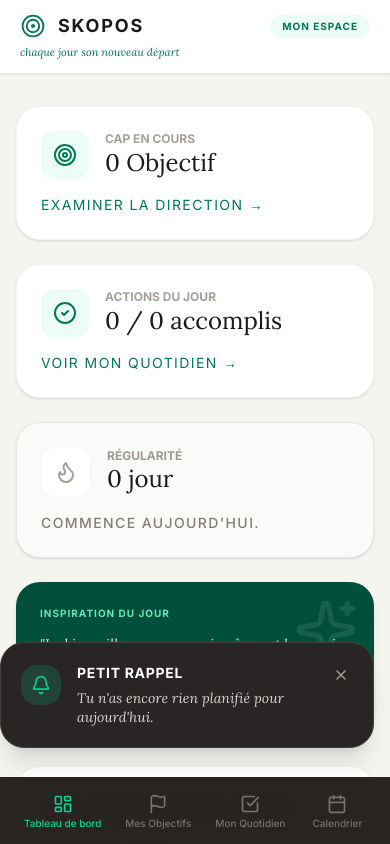
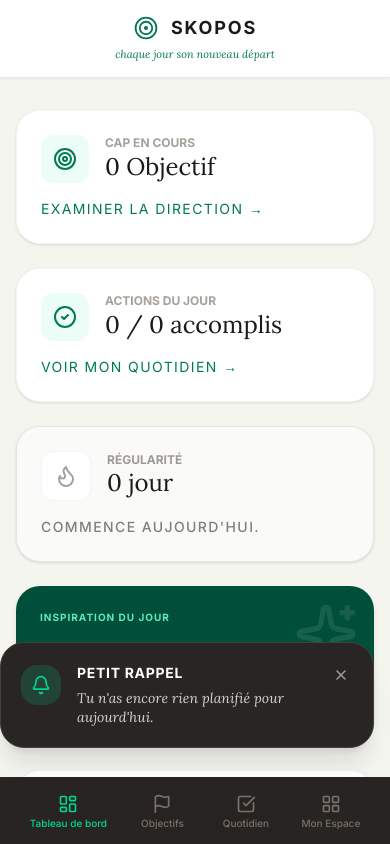
Before and after one commit to quoidireseo-crypto/objectif, a React (Vite) app: page / in a window 390 px wide. Built offline with nearby package versions, Linux system fonts and the light colour scheme.

Commit message:
feat(ui): redesign mobile header and add space menu
Update mobile header layout for a cleaner look and introduce a menu for secondary views in the sidebar to improve navigation ergonomics.

```diff
--- a/src/App.tsx
+++ b/src/App.tsx
@@ -50,13 +50,10 @@ export default function App() {
 
       <div className="flex-1 flex flex-col h-[100dvh] md:ml-64 relative overflow-hidden">
         {/* Mobile Top Header */}
-        <header className="md:hidden flex flex-col px-5 py-3 bg-white border-b border-stone-200 shrink-0 z-40 shadow-xs">
-          <div className="flex items-center justify-between w-full">
-            <div className="flex items-center gap-3">
-              <SkoposLogo className="text-[#047857]" size={26} />
-              <span className="text-lg font-sans font-bold tracking-widest text-[#1C1917]">SKOPOS</span>
-            </div>
-            <span className="text-[10px] font-sans font-bold tracking-widest text-[#047857] uppercase bg-emerald-50 px-3 py-1 rounded-full">Mon Espace</span>
+        <header className="md:hidden flex flex-col items-center justify-center px-5 py-3.5 bg-white border-b border-stone-200 shrink-0 z-40 shadow-xs text-center">
+          <div className="flex items-center gap-3">
+            <SkoposLogo className="text-[#047857]" size={26} />
+            <span className="text-lg font-sans font-bold tracking-widest text-[#1C1917]">SKOPOS</span>
           </div>
           <p className="text-[11px] text-[#047857] font-serif italic mt-1">chaque jour son nouveau départ</p>
         </header>
--- a/src/components/Sidebar.tsx
+++ b/src/components/Sidebar.tsx
@@ -1,4 +1,5 @@
-import { LayoutDashboard, Flag, CheckSquare, BookHeart, PieChart, Settings, Calendar as CalendarIcon } from 'lucide-react';
+import { useState } from 'react';
+import { LayoutDashboard, Flag, CheckSquare, BookHeart, PieChart, Settings, Calendar as CalendarIcon, LayoutGrid, X } from 'lucide-react';
 import { ViewType } from '../types';
 import { SkoposLogo } from './SkoposLogo';
 
@@ -8,6 +9,8 @@ interface SidebarProps {
 }
 
 export function Sidebar({ currentView, onChangeView }: SidebarProps) {
+  const [isSpaceMenuOpen, setIsSpaceMenuOpen] = useState(false);
+
   const navItems: { id: ViewType; label: string; icon: any }[] = [
     { id: 'dashboard', label: 'Tableau de bord', icon: LayoutDashboard },
     { id: 'goals', label: 'Mes Objectifs', icon: Flag },
@@ -18,8 +21,52 @@ export function Sidebar({ currentView, onChangeView }: SidebarProps) {
     { id: 'settings', label: 'Paramètres', icon: Settings },
   ];
 
+  // Secondary views grouped under "Mon Espace" on mobile
+  const spaceViews: { id: ViewType; label: string; description: string; icon: any; colorClass: string; iconColor: string }[] = [
+    {
+      id: 'calendar',
+      label: 'Calendrier',
+      description: 'Planifier et voir vos journées',
+      icon: CalendarIcon,
+      colorClass: 'bg-emerald-50 text-emerald-700 border-emerald-100',
+      iconColor: 'text-emerald-600'
+    },
+    {
+      id: 'journal',
+      label: 'Journal de bord',
+      description: 'Écrire vos pensées et intentions',
+      icon: BookHeart,
+      colorClass: 'bg-rose-50 text-rose-700 border-rose-100',
+      iconColor: 'text-rose-600'
+    },
+    {
+      id: 'review',
+      label: 'Mon Bilan',
+      description: 'Analyser l’évolution et les statistiques',
+      icon: PieChart,
+      colorClass: 'bg-amber-50 text-amber-700 border-amber-100',
+      iconColor: 'text-amber-600'
+    },
+    {
+      id: 'settings',
+      label: 'Paramètres',
+      description: 'Rappels, sauvegardes et configuration',
+      icon: Settings,
+      colorClass: 'bg-stone-100 text-stone-700 border-stone-200',
+      iconColor: 'text-stone-600'
+    },
+  ];
+
+  const handleSelectMobileView = (view: ViewType) => {
+    onChangeView(view);
+    setIsSpaceMenuOpen(false);
+  };
+
+  const isMoreSpaceActive = ['calendar', 'journal', 'review', 'settings'].includes(currentView);
+
   return (
     <>
+      {/* Desktop Sidebar (unchanged, clean, spacious) */}
       <aside className="hidden md:flex w-64 bg-stone-900 text-stone-200 h-screen flex-col fixed left-0 top-0 border-r border-stone-800 z-50">
         <div className="p-6 border-b border-stone-800">
           <h1 className="text-2xl font-sans tracking-widest font-bold text-white flex items-center gap-3">
@@ -37,7 +84,7 @@ export function Sidebar({ currentView, onChangeView }: SidebarProps) {
               <button
                 key={item.id}
                 onClick={() => onChangeView(item.id)}
-                className={`w-full flex items-center gap-3 px-4 py-3 rounded-xl transition-all duration-200 text-sm ${
+                className={`w-full flex items-center gap-3 px-4 py-3 rounded-xl transition-all duration-200 text-sm cursor-pointer ${
                   isActive
                     ? 'bg-emerald-500/10 text-emerald-400 font-medium'
                     : 'hover:bg-stone-800/60 text-stone-400 hover:text-stone-200'
@@ -55,27 +102,117 @@ export function Sidebar({ currentView, onChangeView }: SidebarProps) {
         </div>
       </aside>
 
-      {/* Mobile Bottom Navigation */}
-      <nav className="md:hidden fixed bottom-0 left-0 right-0 bg-stone-900/95 backdrop-blur-md border-t border-stone-800 flex overflow-x-auto hidden-scrollbar p-2 pb-[calc(0.5rem+env(safe-area-inset-bottom))] z-50">
-        <div className="flex justify-between min-w-max w-full px-2 gap-2">
-          {navItems.map((item) => {
-            const Icon = item.icon;
-            const isActive = currentView === item.id;
+      {/* Mobile Bottom Navigation (Highly optimized 4 primary tabs) */}
+      <nav className="md:hidden fixed bottom-0 left-0 right-0 bg-stone-900/95 backdrop-blur-md border-t border-stone-800 flex p-2 pb-[calc(0.5rem+env(safe-area-inset-bottom))] z-50 shadow-lg">
+        <div className="flex justify-around w-full px-2">
+          {/* Dashboard Tab */}
+          <button
+            onClick={() => handleSelectMobileView('dashboard')}
+            className={`flex flex-col items-center justify-center p-2 min-w-[4.5rem] transition-all duration-200 cursor-pointer ${
+              currentView === 'dashboard' ? 'text-emerald-400' : 'text-stone-500'
+            }`}
+          >
+            <LayoutDashboard className="w-5 h-5 mb-1 shrink-0" />
+            <span className="text-[10px] font-sans font-medium leading-none">Tableau de bord</span>
+          </button>
+
+          {/* Goals Tab */}
+          <button
+            onClick={() => handleSelectMobileView('goals')}
+            className={`flex flex-col items-center justify-center p-2 min-w-[4.5rem] transition-all duration-200 cursor-pointer ${
+              currentView === 'goals' ? 'text-emerald-400' : 'text-stone-500'
+            }`}
+          >
+            <Flag className="w-5 h-5 mb-1 shrink-0" />
+            <span className="text-[10px] font-sans font-medium leading-none">Objectifs</span>
+          </button>
+
+          {/* Tasks Tab */}
+          <button
+            onClick={() => handleSelectMobileView('tasks')}
+            className={`flex flex-col items-center justify-center p-2 min-w-[4.5rem] transition-all duration-200 cursor-pointer ${
+              currentView === 'tasks' ? 'text-emerald-400' : 'text-stone-500'
+            }`}
+          >
+            <CheckSquare className="w-5 h-5 mb-1 shrink-0" />
+            <span className="text-[10px] font-sans font-medium leading-none">Quotidien</span>
+          </button>
+
+          {/* Mon Espace Drawer Menu Tab */}
+          <button
+            onClick={() => setIsSpaceMenuOpen(true)}
+            className={`flex flex-col items-center justify-center p-2 min-w-[4.5rem] transition-all duration-200 cursor-pointer ${
+              isMoreSpaceActive ? 'text-emerald-400' : 'text-stone-500'
+            }`}
+          >
+            <LayoutGrid className="w-5 h-5 mb-1 shrink-0" />
+            <span className="text-[10px] font-sans font-medium leading-none">Mon Espace</span>
+          </button>
+        </div>
+      </nav>
+
+      {/* Sliding Bottom Drawer Sheet for mobile 'Mon Espace' */}
+      {isSpaceMenuOpen && (
+        <div className="md:hidden fixed inset-0 bg-stone-900/60 backdrop-blur-xs z-50 flex items-end justify-center animate-in fade-in duration-300">
+          {/* Backdrop Click Dismiss */}
+          <div
+            className="absolute inset-0 cursor-pointer"
+            onClick={() => setIsSpaceMenuOpen(false)}
+          />
+
+          <div className="relative w-full max-w-lg bg-[#F5F5F0] rounded-t-[2.5rem] border-t border-stone-200 p-6 pb-[calc(2rem+env(safe-area-inset-bottom))] shadow-2xl z-10 animate-in slide-in-from-bottom duration-300">
+            {/* Top Indicator Line */}
+            <div className="w-12 h-1 bg-stone-300 rounded-full mx-auto mb-5" />
+
+            <div className="flex items-center justify-between mb-6">
+              <div className="flex items-center gap-2.5">
+                <SkoposLogo className="text-[#047857]" size={22} />
+                <h3 className="text-sm font-sans tracking-widest font-bold text-[#1C1917] uppercase">
+                  Mon Espace
+                </h3>
+              </div>
+              <button
+                onClick={() => setIsSpaceMenuOpen(false)}
+                className="p-1.5 rounded-full bg-stone-200/60 text-stone-500 hover:text-stone-700 active:scale-95 transition cursor-pointer"
+              >
+                <X className="w-4 h-4" />
+              </button>
+            </div>
+
+            {/* Links Grid */}
+            <div className="grid grid-cols-1 sm:grid-cols-2 gap-4">
+              {spaceViews.map((view) => {
+                const Icon = view.icon;
+                const isCurrent = currentView === view.id;
                 return (
                   <button
-                key={item.id}
-                onClick={() => onChangeView(item.id)}
-                className={`flex flex-col items-center justify-center shrink-0 p-2 min-w-[4.5rem] transition-all duration-200 ${
-                  isActive ? 'text-emerald-400' : 'text-stone-500'
+                    key={view.id}
+                    onClick={() => handleSelectMobileView(view.id)}
+                    className={`w-full hover:bg-white text-left p-4 rounded-2xl border transition-all duration-200 flex items-start gap-3.5 cursor-pointer ${
+                      isCurrent
+                        ? 'bg-white border-emerald-500/65 shadow-xs'
+                        : 'bg-white/50 hover:shadow-xs border-stone-200/70'
                     }`}
                   >
-                <Icon className={`w-5 h-5 mb-1 ${isActive ? 'text-emerald-400' : 'text-stone-500'}`} />
-                <span className="text-[10px] font-sans font-medium leading-none">{item.label}</span>
+                    <div className={`p-2 rounded-xl shrink-0 border ${view.colorClass}`}>
+                      <Icon className="w-5 h-5" />
+                    </div>
+                    <div>
+                      <h4 className="text-sm font-sans font-bold text-stone-800">{view.label}</h4>
+                      <p className="text-[11px] font-sans text-stone-500 leading-normal mt-0.5">{view.description}</p>
+                    </div>
                   </button>
                 );
               })}
             </div>
-      </nav>
+
+            {/* Motivational subline */}
+            <p className="text-center text-[11px] font-serif italic text-stone-400 mt-6 pt-3 border-t border-stone-200/50">
+              « Chaque jour est une nouvelle chance d’être acteur de sa vie »
+            </p>
+          </div>
+        </div>
+      )}
     </>
   );
 }
```
Lines whose indentation alone changed are shown as unchanged.
